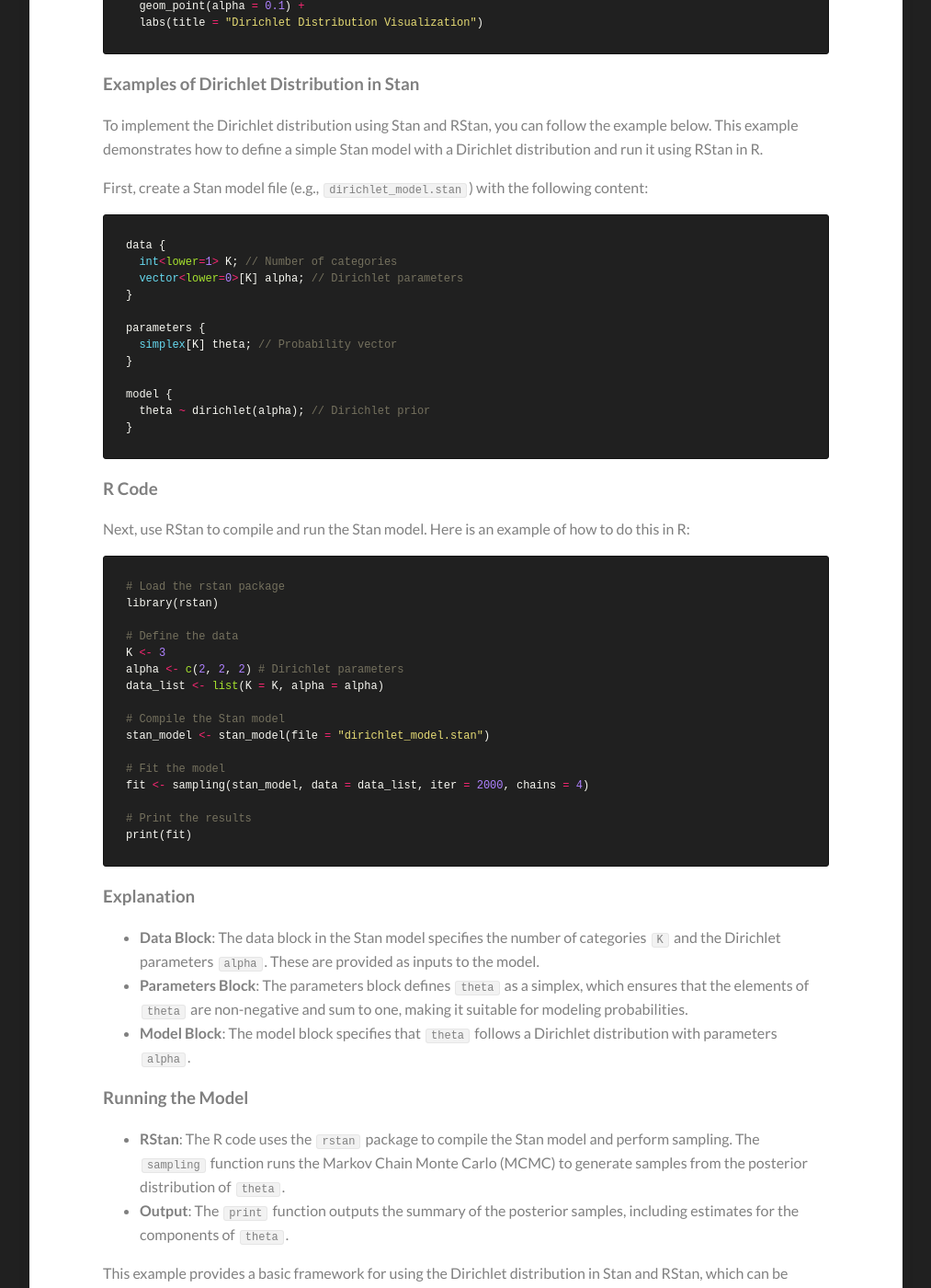
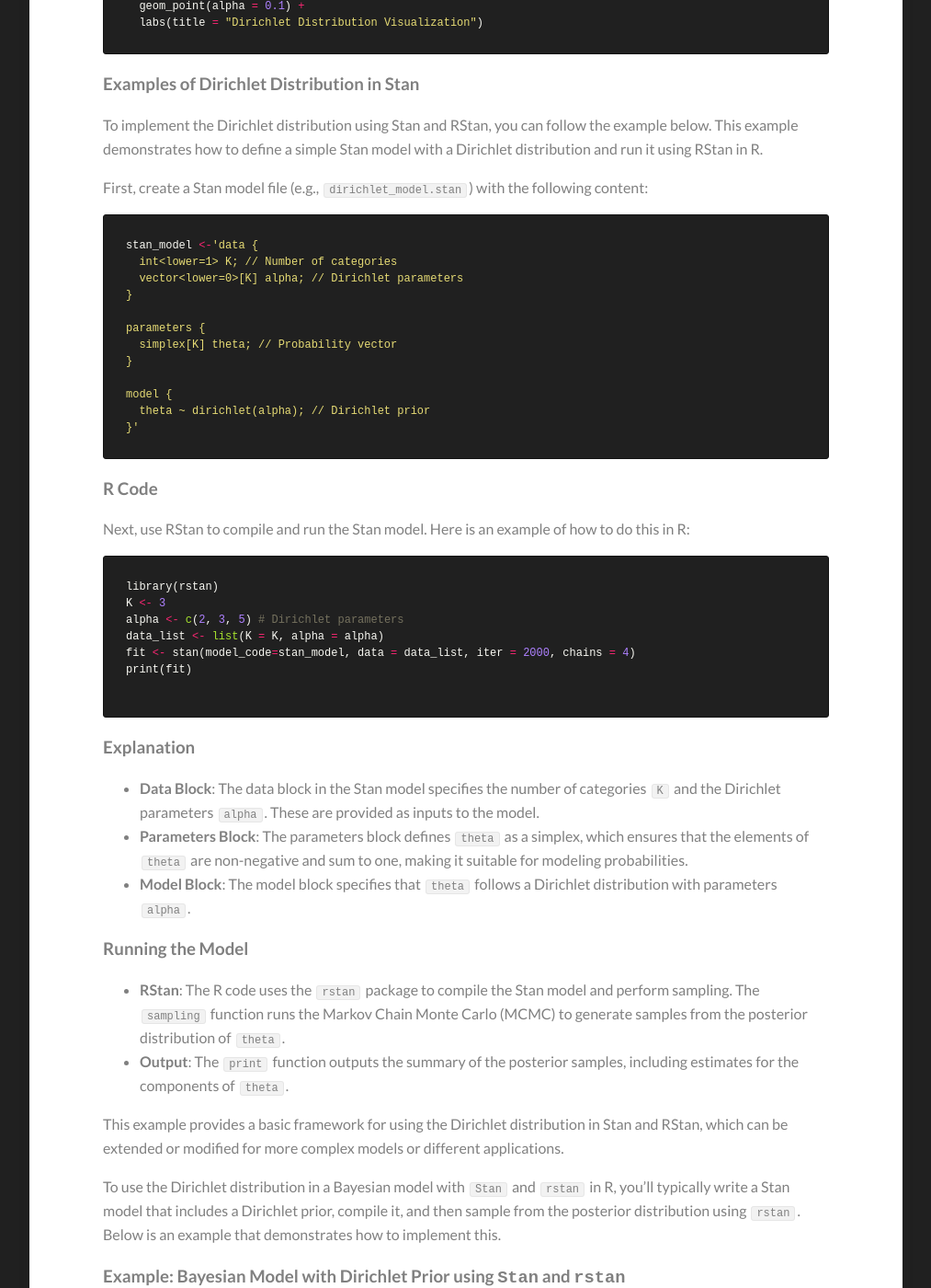
Before and after one commit to Kamran-Afzali/Kamran-Afzali.github.io, a Jekyll site: the page built from _posts/2024-11-25-Dirichlet_Distribution.md, in a window 1280 px wide and 1400 px high, scrolled down 2883 px. Shown: the whole window at 92% size, without its empty margins (133-1146 px from the left). Built offline with Jekyll 4.4.1, drawn with Linux system fonts in a browser that asks for light colours; formulas are drawn with MathJax 3.

Commit message:
Update 2024-11-25-Dirichlet_Distribution.md

````diff
--- a/_posts/2024-11-25-Dirichlet_Distribution.md
+++ b/_posts/2024-11-25-Dirichlet_Distribution.md
@@ -104,8 +104,8 @@ To implement the Dirichlet distribution using Stan and RStan, you can follow the
 
 First, create a Stan model file (e.g., `dirichlet_model.stan`) with the following content:
 
-```stan
-data {
+```r
+stan_model <-'data {
   int<lower=1> K; // Number of categories
   vector<lower=0>[K] alpha; // Dirichlet parameters
 }
@@ -116,7 +116,7 @@ parameters {
 
 model {
   theta ~ dirichlet(alpha); // Dirichlet prior
-}
+}'
 ```
 
 ### R Code
@@ -124,22 +124,13 @@ model {
 Next, use RStan to compile and run the Stan model. Here is an example of how to do this in R:
 
 ```r
-# Load the rstan package
 library(rstan)
+K <- 3
+alpha <- c(2, 3, 5) # Dirichlet parameters
+data_list <- list(K = K, alpha = alpha)
+fit <- stan(model_code=stan_model, data = data_list, iter = 2000, chains = 4)
+print(fit)
 
-# Define the data
-K <- 3
-alpha <- c(2, 2, 2) # Dirichlet parameters
-data_list <- list(K = K, alpha = alpha)
-
-# Compile the Stan model
-stan_model <- stan_model(file = "dirichlet_model.stan")
-
-# Fit the model
-fit <- sampling(stan_model, data = data_list, iter = 2000, chains = 4)
-
-# Print the results
-print(fit)
 ```
 
 ### Explanation
````
